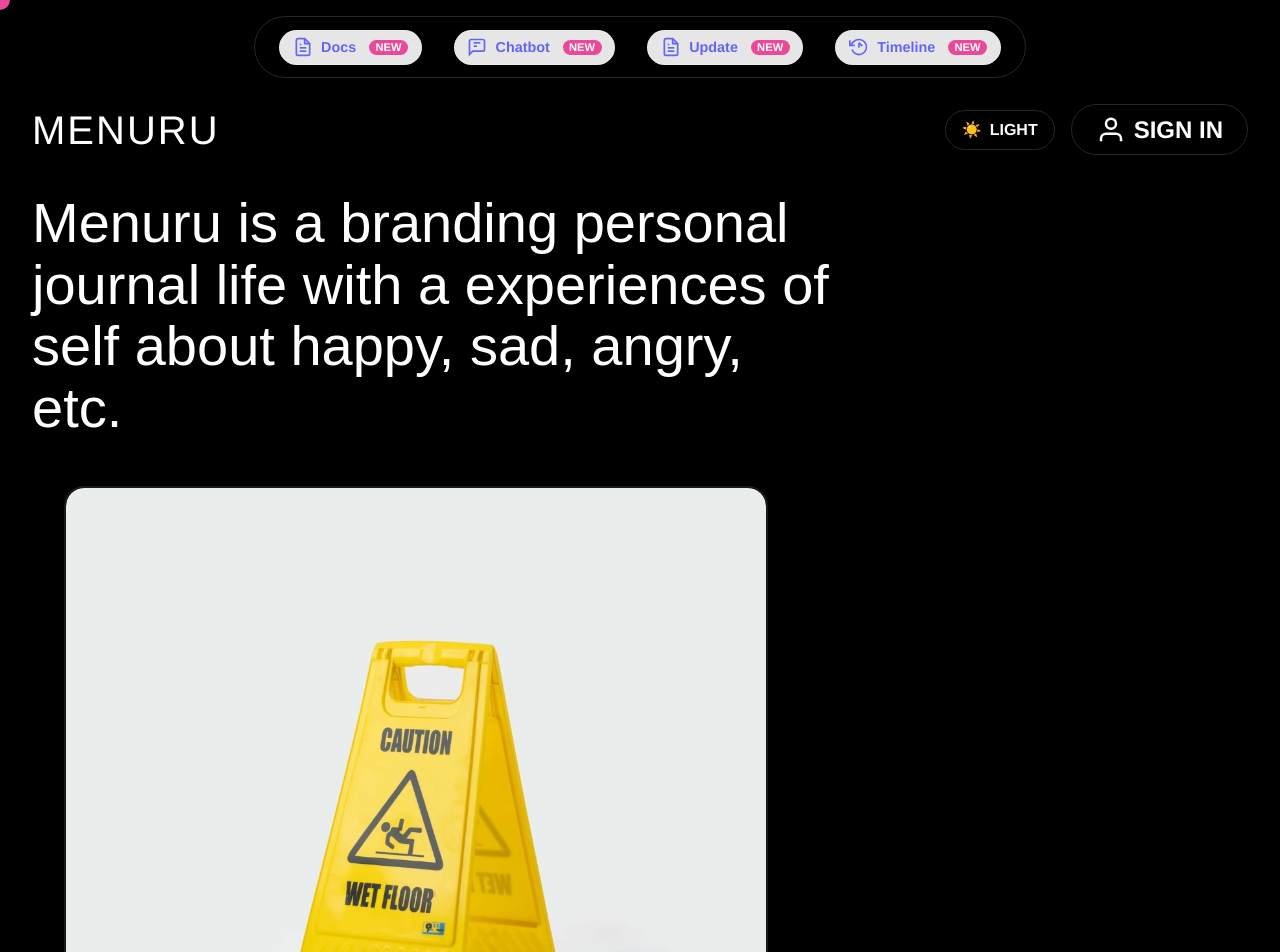
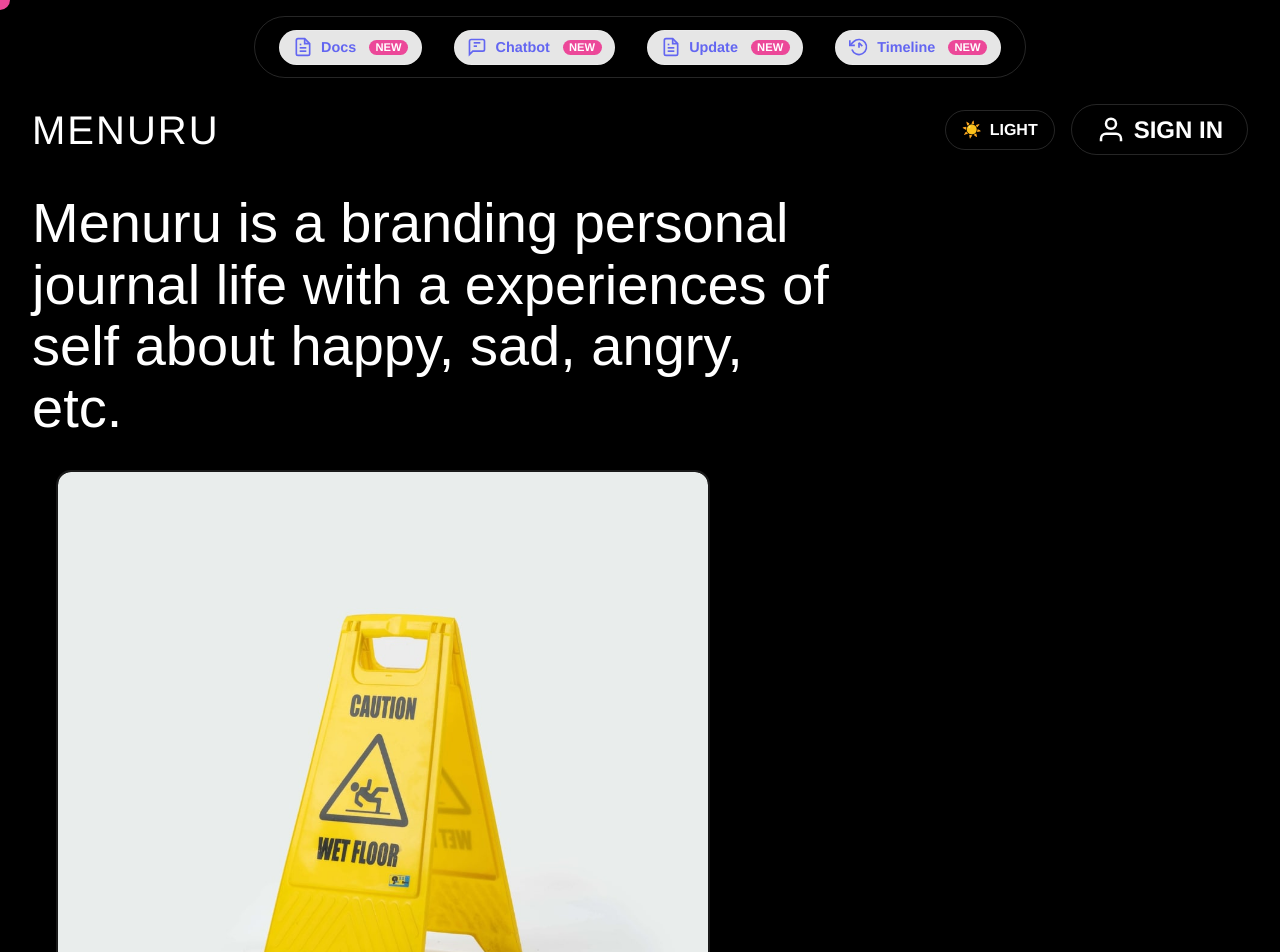
Before and after one commit to vinividivicilala/lolo, a Next.js app in the folder faq/: page / in a window 1280 px wide. Shown: the top 952 px of the page. Built offline with nearby package versions, Linux system fonts and the light colour scheme.

Commit message:
Update page.tsx

```diff
--- a/faq/app/page.tsx
+++ b/faq/app/page.tsx
@@ -679,22 +679,23 @@ export default function HomePage(): React.JSX.Element {
           fontFamily: 'HelveticaNowDisplay, Arial, sans-serif',
           lineHeight: 1.1,
           margin: 0,
+          marginBottom: isMobile ? '1.5rem' : '2rem',
           transition: 'color 0.5s ease',
           wordWrap: 'break-word',
-    overflowWrap: 'break-word',
-    marginBottom: isMobile ? '2rem' : '3rem' // Memberi jarak lebih besar antara teks dan foto
+          overflowWrap: 'break-word'
         }}>
           Menuru is a branding personal journal life with a experiences of self about happy, sad, angry, etc.
         </p>
 
-  {/* Foto di bawah teks deskripsi - diperbesar dengan border radius */}
+        {/* Foto di bawah teks deskripsi */}
         <div style={{
-    width: isMobile ? 'calc(100% - 2rem)' : '700px', // Lebar lebih besar, hampir sama dengan teks
-    marginLeft: isMobile ? '1rem' : '2rem', // Jarak dari sisi kiri
+          width: isMobile ? 'calc(100% - 1rem)' : '650px', // Lebar sedikit lebih kecil
+          marginLeft: isMobile ? '0.5rem' : '1.5rem', // Geser ke kiri sedikit
           overflow: 'hidden',
-    borderRadius: '20px', // Border radius lebih besar
-    boxShadow: '0 15px 40px rgba(0,0,0,0.4)', // Shadow lebih tebal
-    border: `2px solid ${isDarkMode ? 'rgba(255,255,255,0.1)' : 'rgba(0,0,0,0.1)'}` // Border halus
+          borderRadius: '15px',
+          boxShadow: '0 15px 40px rgba(0,0,0,0.4)',
+          border: `2px solid ${isDarkMode ? 'rgba(255,255,255,0.1)' : 'rgba(0,0,0,0.1)'}`,
+          marginTop: '1rem' // Jarak dari teks
         }}>
           <img
             src="images/5.jpg"
@@ -704,11 +705,10 @@ export default function HomePage(): React.JSX.Element {
               height: 'auto',
               display: 'block',
               objectFit: 'cover',
-        borderRadius: '18px' // Border radius sedikit lebih kecil dari container
+              borderRadius: '13px'
             }}
             onError={(e) => {
               console.error("Gambar tidak ditemukan:", e);
-        // Fallback jika gambar tidak ditemukan
               e.currentTarget.style.backgroundColor = isDarkMode ? '#333' : '#eee';
               e.currentTarget.style.display = 'flex';
               e.currentTarget.style.alignItems = 'center';
@@ -723,12 +723,12 @@ export default function HomePage(): React.JSX.Element {
 
       {/* Content tambahan untuk membuat halaman lebih panjang */}
       <div style={{
-        height: '150vh', // DIPERPANJANG AGAR BISA SCROLL
+        height: '150vh',
         width: '100%',
         display: 'flex',
         alignItems: 'center',
         justifyContent: 'center',
-        marginTop: isMobile ? '40vh' : '50vh', // JARAK DARI ATAS AGAR TIDAK DEMPET
+        marginTop: isMobile ? '90vh' : '80vh', // Disesuaikan agar ada jarak dengan foto
         zIndex: 10,
         position: 'relative'
       }}>
```
Lines whose indentation alone changed are shown as unchanged.
